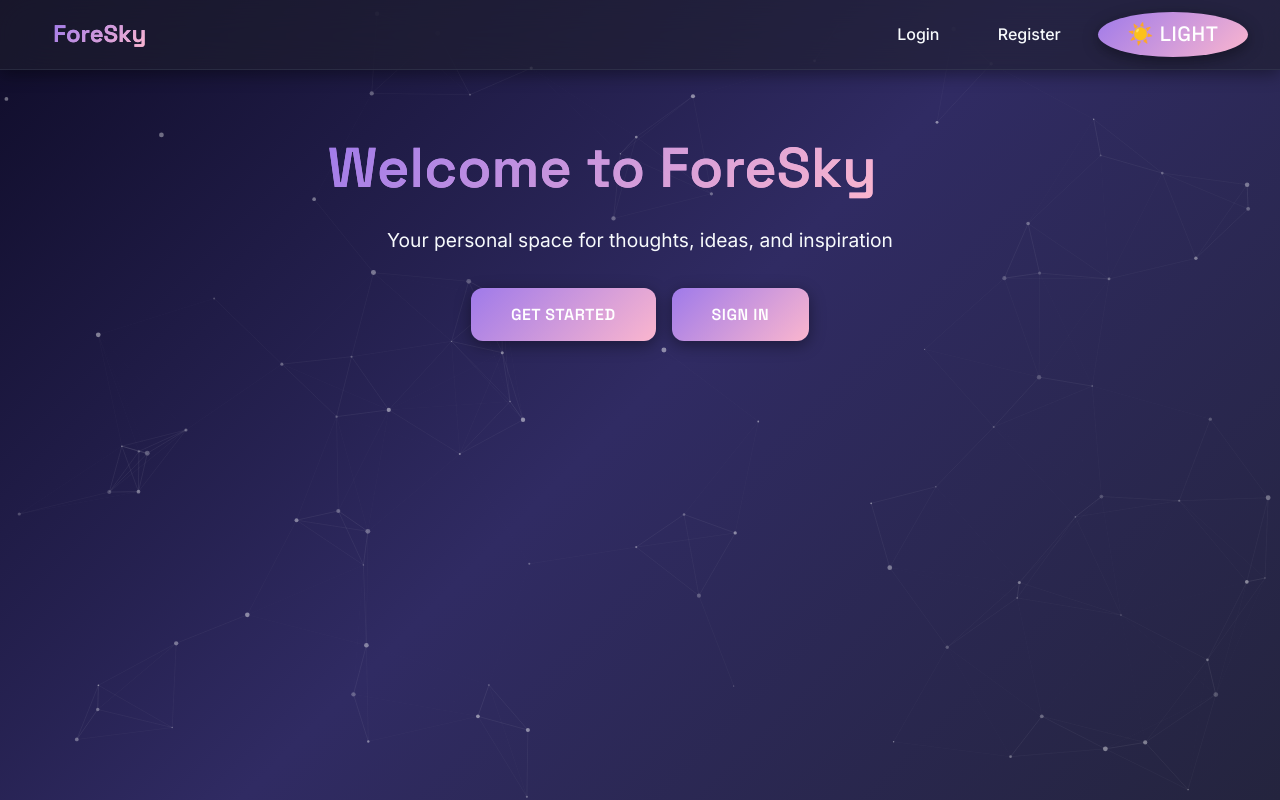
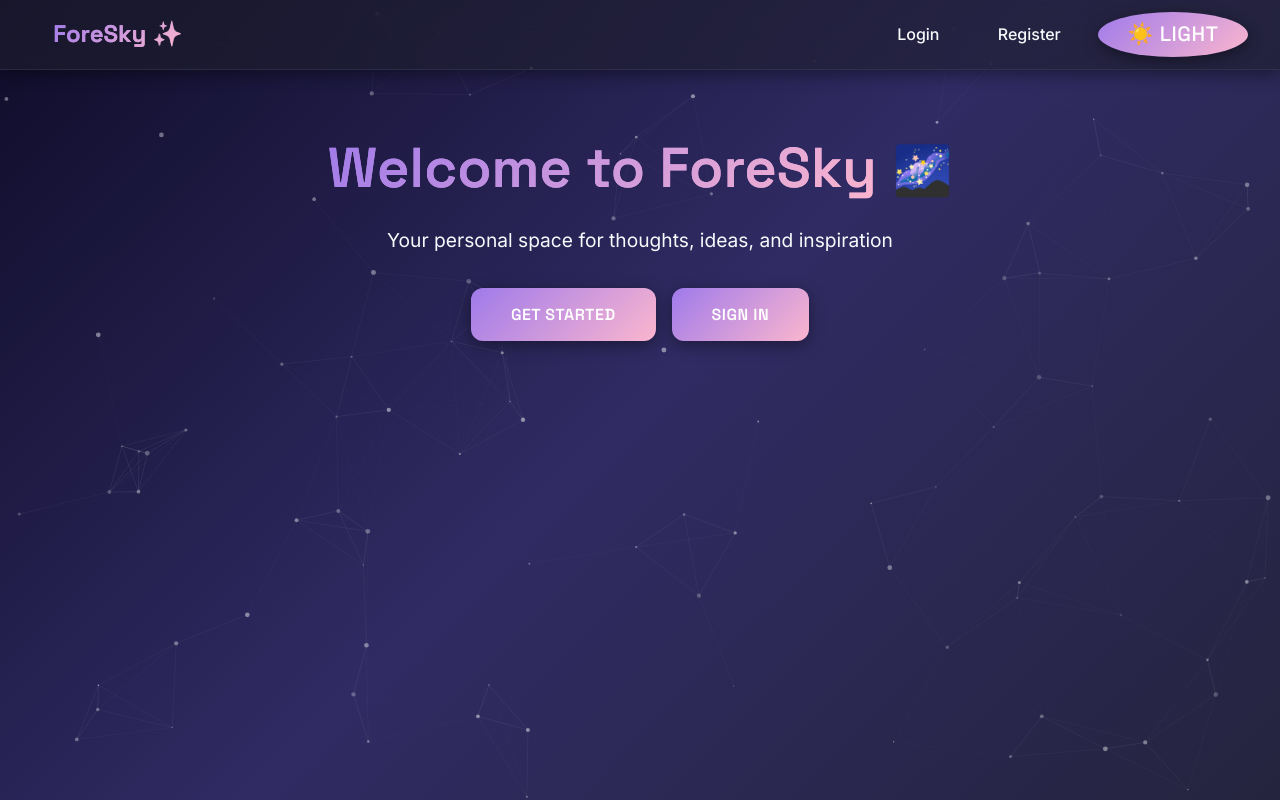
Before and after one commit to irev88/ForeSky, a React (Vite) app in the folder frontend/: page / in a window 1280 px wide. Built offline with nearby package versions, Linux system fonts and the light colour scheme; no server answers.

Commit message:
alpha017

```diff
--- a/frontend/src/App.css
+++ b/frontend/src/App.css
@@ -96,7 +96,6 @@
     margin-bottom: 1rem;
     background: linear-gradient(135deg, var(--color-primary), var(--color-accent));
     -webkit-background-clip: text;
-    -webkit-text-fill-color: transparent;
     background-clip: text;
   }
 
--- a/frontend/src/App.jsx
+++ b/frontend/src/App.jsx
@@ -34,8 +34,7 @@
       <nav>
         <div className="nav-content">
         <Link className="logo" to="/">
-          <span className="gradient-text">ForeSky</span>
-          <span className="emoji-icon">✨</span>
+          <span className="gradient-text">ForeSky ✨</span>
         </Link>
           <div className="nav-links">
             {!token && <Link to="/login">Login</Link>}
```
